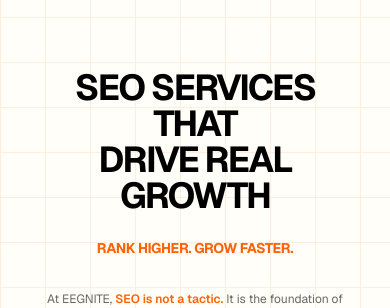
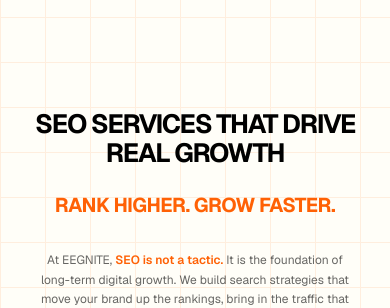
Before and after one commit to Ishaan-Gpt/eegnite-Final, a Next.js app: page /services/seo in a window 390 px wide. Shown: the part 163-471 px from the top of the page. Built offline with nearby package versions, Linux system fonts and the light colour scheme; no server answers.

Commit message:
Optimize mobile hero heading font-size and prevent hard line wraps

```diff
--- a/src/components/page-content/SeoInteractive.tsx
+++ b/src/components/page-content/SeoInteractive.tsx
@@ -47,8 +47,8 @@
                     animate={{ opacity: 1, y: 0 }}
                     transition={{ duration: 0.8 }}
                 >
-                    <h1 className="text-4xl md:text-5xl lg:text-6xl xl:text-7xl font-bold uppercase tracking-tighter leading-[1] md:leading-[1.1] mb-6 text-black max-w-[1200px] mx-auto px-4">
-                        SEO SERVICES THAT <br /> DRIVE REAL GROWTH
+                    <h1 className="text-[1.65rem] xs:text-[1.75rem] sm:text-3xl md:text-5xl lg:text-6xl xl:text-7xl font-bold uppercase tracking-tighter leading-[1.1] mb-6 text-black max-w-[1200px] mx-auto px-4">
+                        SEO SERVICES THAT <br className="hidden md:block" /> DRIVE REAL GROWTH
                     </h1>
                 </motion.div>
 
@@ -58,7 +58,7 @@
                     transition={{ duration: 0.8, delay: 0.2 }}
                     className="mb-8 md:mb-12"
                 >
-                    <h2 className="text-sm md:text-4xl lg:text-5xl font-bold text-[#FF6105] uppercase tracking-tight">
+                    <h2 className="text-xl md:text-4xl lg:text-5xl font-bold text-[#FF6105] uppercase tracking-tight">
                         RANK HIGHER. GROW FASTER.
                     </h2>
                 </motion.div>
```
